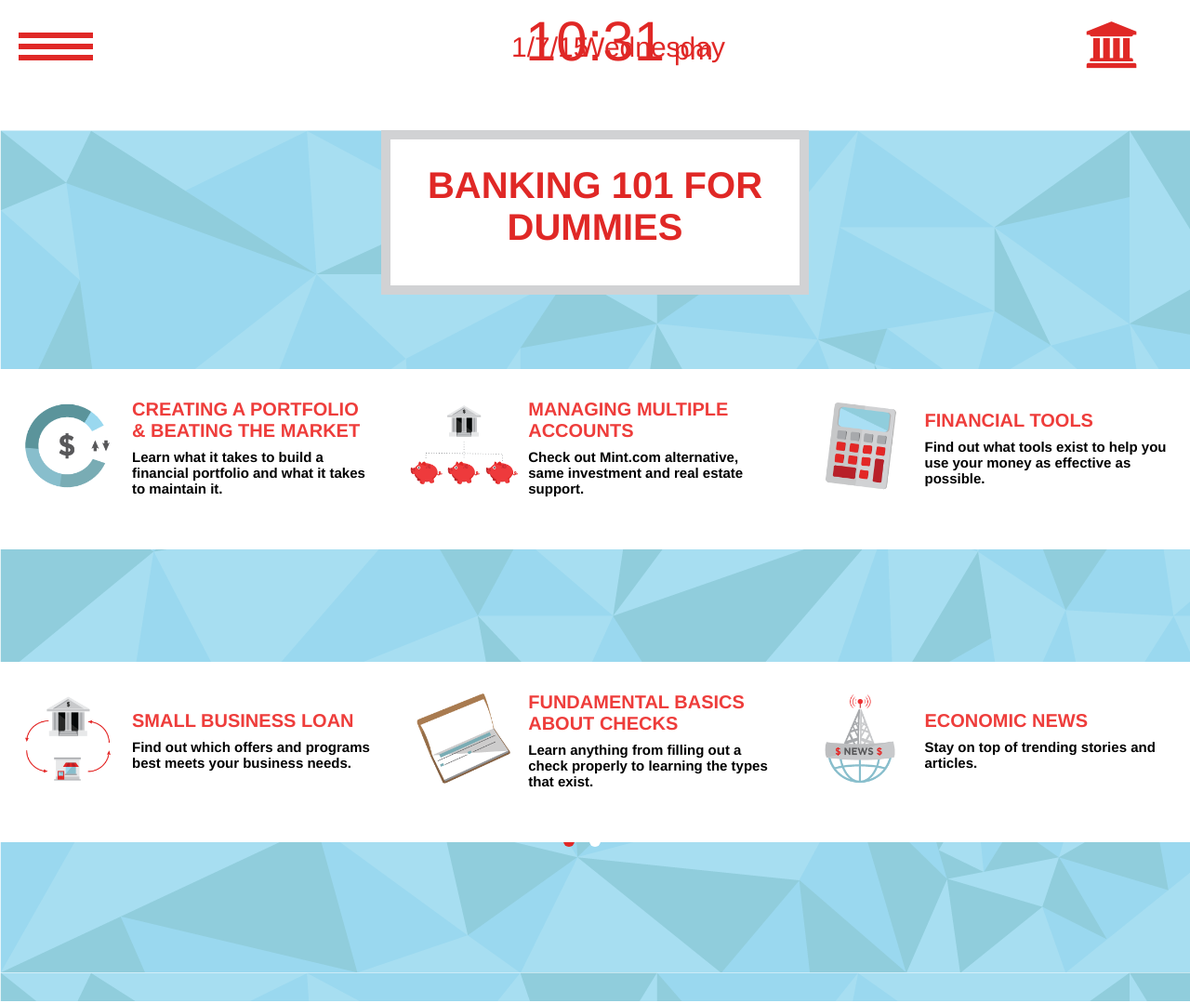
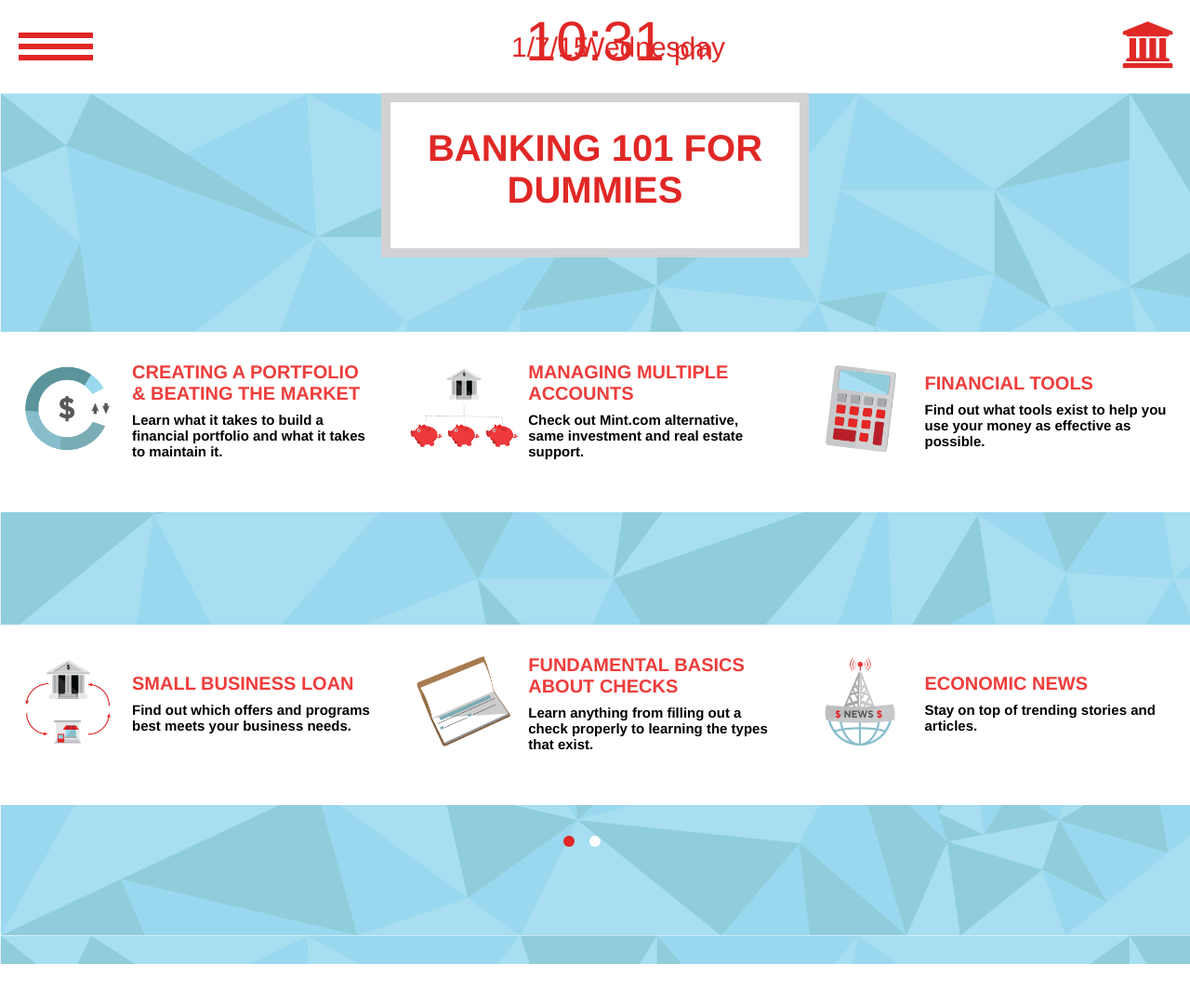
Before and after one commit to IsaacVH/Connected-Customer-Wide, a PHP site: page /htdocs/pages/banking-101.php in a window 1280 px wide. Shown: the whole page at 93% size. Run offline with PHP 8.4, Linux system fonts and the light colour scheme.

Commit message:
Absolute position for clock and color changes.

```diff
--- a/htdocs/css/header.css
+++ b/htdocs/css/header.css
@@ -24,13 +24,12 @@ a {
 /* This div contains all the date/time <span> elements. */
 #clock {
 /*padding-top: 50px;*/
+	position: absolute;
 	margin-bottom: 50px;
 	text-align: center;
 	height: 100px;
 	width: 100%;
 	font-size: 30px;
-	position: relative;
-	margin:0 auto;
 }
 
 /* mm/dd/yy */
@@ -74,10 +73,10 @@ a {
 
 #clock .h-button {
 	position:absolute;
-	font-size:50px;
-	color:#e02826;
-	top:20px;
-	right: calc(5% - 10px);
+	top: 20px;
+	right: 15px;
+	font-size: 50px;
+	color :#e02826;
 }
 
 #clock .separator {
@@ -94,6 +93,7 @@ a {
 	height: 100%;
 	padding-top: 100px;
 	z-index: 2;
+	background-color: blue;
 }
 
 .menu .nav-dropdown {
@@ -105,6 +105,7 @@ a {
 	-webkit-transition: width 0.3s ease-out;
 	-moz-transition: width 0.3s ease-out;
 	transition: width 0.3s ease-out;
+	background-color: gray;
 }
 
 .menu .nav-dropdown.show {
--- a/htdocs/css/main_page.css
+++ b/htdocs/css/main_page.css
@@ -107,6 +107,7 @@ body::-webkit-scrollbar {
 }
 
 #fractal{
+	margin-top: 100px;
 	width:100%;
 	background-image: url('/htdocs/assets/fractal-background.png');
 }
```
